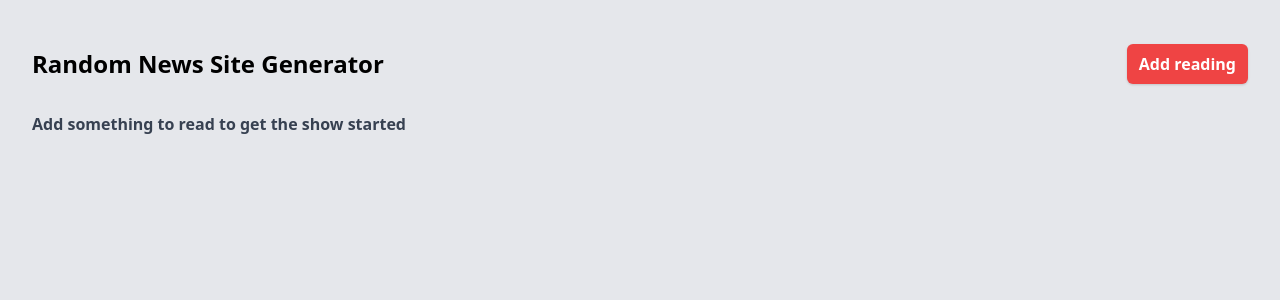
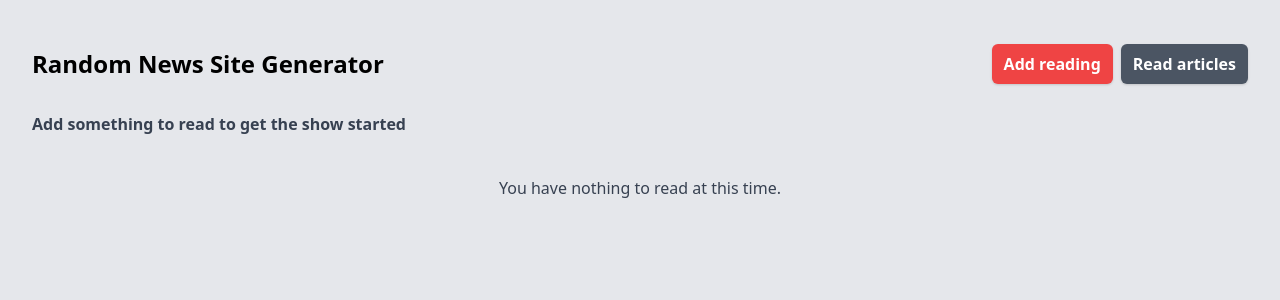
Before and after one commit to iamwebwiz/vue-ts-random-news-generator-site, a Vue app: page / in a window 1280 px wide. Shown: the top 300 px of the page. Built offline with nearby package versions, Linux system fonts and the light colour scheme.

Commit message:
update app component

```diff
--- a/src/App.vue
+++ b/src/App.vue
@@ -11,12 +11,22 @@
               <h1 class="text-lg lg:text-2xl font-semibold py-4 capitalize">
                 {{ appName }}
               </h1>
+
+              <div class="flex justify-around">
                 <button
-                class="hidden sm:block focus:outline-none focus:outline-shadow bg-red-500 hover:bg-red-600 transition duration-300 text-white py-1 px-3 rounded-md font-semibold shadow my-3"
+                  class="hidden sm:block focus:outline-none focus:outline-shadow bg-red-500 hover:bg-red-600 transition duration-300 text-white py-1 px-3 rounded-md font-semibold shadow my-3 mr-2"
                   @click.prevent="fetchRandomArticle"
                 >
                   Add reading
                 </button>
+                <button
+                  class="hidden sm:block focus:outline-none focus:outline-shadow bg-gray-600 hover:bg-gray-700 transition duration-300 text-white py-1 px-3 rounded-md font-semibold shadow my-3"
+                  @click="toggleArticlesToDisplay"
+                >
+                  <span v-show="showUnreadArticles">Read articles</span>
+                  <span v-show="!showUnreadArticles">Unread articles</span>
+                </button>
+              </div>
 
               <!-- Mobile buttons -->
               <button
@@ -27,10 +37,11 @@
               </button>
 
               <button
-                class="block w-full sm:hidden focus:outline-none focus:outline-shadow bg-red-500 hover:bg-red-600 transition duration-300 text-white py-3 px-3 rounded-md font-semibold shadow my-3"
-                @click.prevent=""
+                class="block w-full sm:hidden focus:outline-none focus:outline-shadow bg-gray-600 hover:bg-gray-700 transition duration-300 text-white py-3 px-3 rounded-md font-semibold shadow my-3"
+                @click="toggleArticlesToDisplay"
               >
-                Read articles
+                <span v-show="showUnreadArticles">Read articles</span>
+                <span v-show="!showUnreadArticles">Unread articles</span>
               </button>
               <!-- /Mobile buttons -->
             </div>
@@ -39,25 +50,26 @@
               {{ readingStatus }}
             </h3>
 
-            <div v-if="unreadArticles.length > 0" class="my-6">
-              <h2 class="text-sm sm:text-lg lg:text-2xl capitalize">
-                Reading list:
-              </h2>
-              <div
-                class="grid grid-flow-row grid-cols-1 sm:grid-cols-2 lg:grid-cols-3 gap-3 my-4"
-              >
-                <div v-for="(article, index) in unreadArticles" :key="index">
-                  <article-item
-                    :article="article"
-                    :index="index"
+            <!-- Unread articles -->
+            <div v-show="showUnreadArticles">
+              <unread-articles
+                :articles="unreadArticles"
                 :markAsRead="markAsRead"
                 :setSelectedArticle="setSelectedArticle"
                 :toggleShowArticleAbstract="toggleShowArticleAbstract"
                 :unsetSelectedArticle="unsetSelectedArticle"
-                  ></article-item>
+              ></unread-articles>
             </div>
+            <!-- /Unread articles -->
+
+            <!-- Read articles -->
+            <div v-show="!showUnreadArticles">
+              <read-articles
+                :articles="readArticles"
+                :toggleShowArticleAbstract="toggleShowArticleAbstract"
+              ></read-articles>
             </div>
-            </div>
+            <!-- /Read articles -->
           </div>
         </div>
       </div>
@@ -68,7 +80,8 @@
 <script lang="ts">
   import { Component, Vue } from "vue-property-decorator";
   import axios from "axios";
-  import ArticleItem from "@/components/ArticleItem.vue";
+  import UnreadArticles from "@/components/UnreadArticles/Index.vue";
+  import ReadArticles from "@/components/ReadArticles/Index.vue";
 
   interface ArticleType {
     title: string;
@@ -79,7 +92,8 @@
 
   @Component({
     components: {
-      ArticleItem,
+      UnreadArticles,
+      ReadArticles,
     },
   })
   export default class App extends Vue {
@@ -87,6 +101,7 @@
     private readArticles: Array<ArticleType> = [];
     private unreadArticles: Array<ArticleType> = [];
     private selectedArticle?: ArticleType | null = null;
+    private showUnreadArticles: boolean = true;
 
     get readingStatus(): string {
       if (this.readArticles.length == 0 && this.unreadArticles.length == 0)
@@ -95,6 +110,10 @@
         return "Was that it? Add more below";
       if (this.unreadArticles.length == 0) return "Get reading!";
       return "Articles";
+    }
+
+    public toggleArticlesToDisplay() {
+      this.showUnreadArticles = !this.showUnreadArticles;
     }
 
     public fetchRandomArticle() {
@@ -123,13 +142,13 @@
       this.selectedArticle = article;
     }
 
-    public unsetSelectedArticle(article: ArticleType) {
+    public unsetSelectedArticle(article: ArticleType): void {
       if (this.selectedArticle?.title == article.title) {
         this.selectedArticle = null;
       }
     }
 
-    public markAsRead(article: ArticleType, index: number) {
+    public markAsRead(article: ArticleType, index: number): void {
       this.readArticles.push(article);
 
       this.unreadArticles.splice(index, 1);
--- a/src/components/ArticleItem.vue
+++ /dev/null
@@ -1,78 +0,0 @@
-<template>
-  <div>
-    <div
-      class="bg-white px-6 py-4 rounded shadow cursor-pointer"
-      @mouseenter="setSelectedArticle(article)"
-      @mouseleave="unsetSelectedArticle(article)"
-      @click="toggleShowArticleAbstract(article)"
-    >
-      <div class="flex justify-between">
-        <h2 class="font-semibold text-sm sm:text-base capitalize text-gray-800">
-          {{ article.title }}
-        </h2>
-        <a
-          :href="article.url"
-          class="text-gray-500 text-sm uppercase"
-          target="_blank"
-          >Link</a
-        >
-      </div>
-
-      <div class="mt-6 mb-3">
-        <a
-          class="bg-red-500 hover:bg-red-600 text-white py-1 px-3 rounded-md font-semibold shadow my-3 mr-2"
-          @click="markAsRead(article, index)"
-          href="javascript:;"
-        >
-          Read it
-        </a>
-        <a
-          class="bg-red-500 hover:bg-red-600 text-white py-1 px-3 rounded-md font-semibold shadow my-3"
-          target="_blank"
-          :href="article.url"
-          >Open</a
-        >
-      </div>
-      <div v-if="article.showAbstract" class="bg-gray-300 p-4 rounded-md mt-6">
-        Abstract: {{ article.abstract }}
-      </div>
-    </div>
-  </div>
-</template>
-
-<script lang="ts">
-  import Vue from "vue";
-
-  interface ArticleType {
-    title: string;
-    url: string;
-    abstract: string;
-    showAbstract: boolean;
-  }
-
-  export default Vue.extend({
-    name: "ArticleItem",
-    props: {
-      article: {
-        type: Object as () => ArticleType,
-        required: true,
-      },
-      index: {
-        type: Number,
-        required: true,
-      },
-      markAsRead: {
-        required: true,
-      },
-      setSelectedArticle: {
-        required: true,
-      },
-      unsetSelectedArticle: {
-        required: true,
-      },
-      toggleShowArticleAbstract: {
-        required: true,
-      },
-    },
-  });
-</script>
```
Lines whose indentation alone changed are shown as unchanged.
